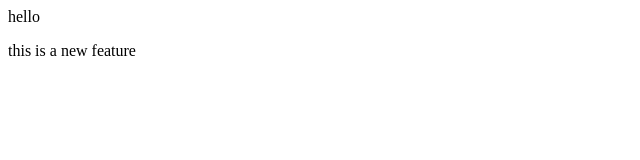
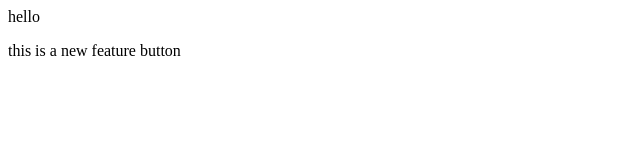
Before and after one commit to ayanshaikh7/LocalRepo, a plain HTML site: page index.html in a window 1280 px wide. Shown: the full height of the page, 0-640 px from the left. Drawn offline with Linux system fonts and the light colour scheme.

Commit message:
add button

```diff
--- a/index.html
+++ b/index.html
@@ -1,2 +1,2 @@
 <p>hello</p>
-<p>this  is a new feature </p>
+<p>this  is a new feature button </p>
```
